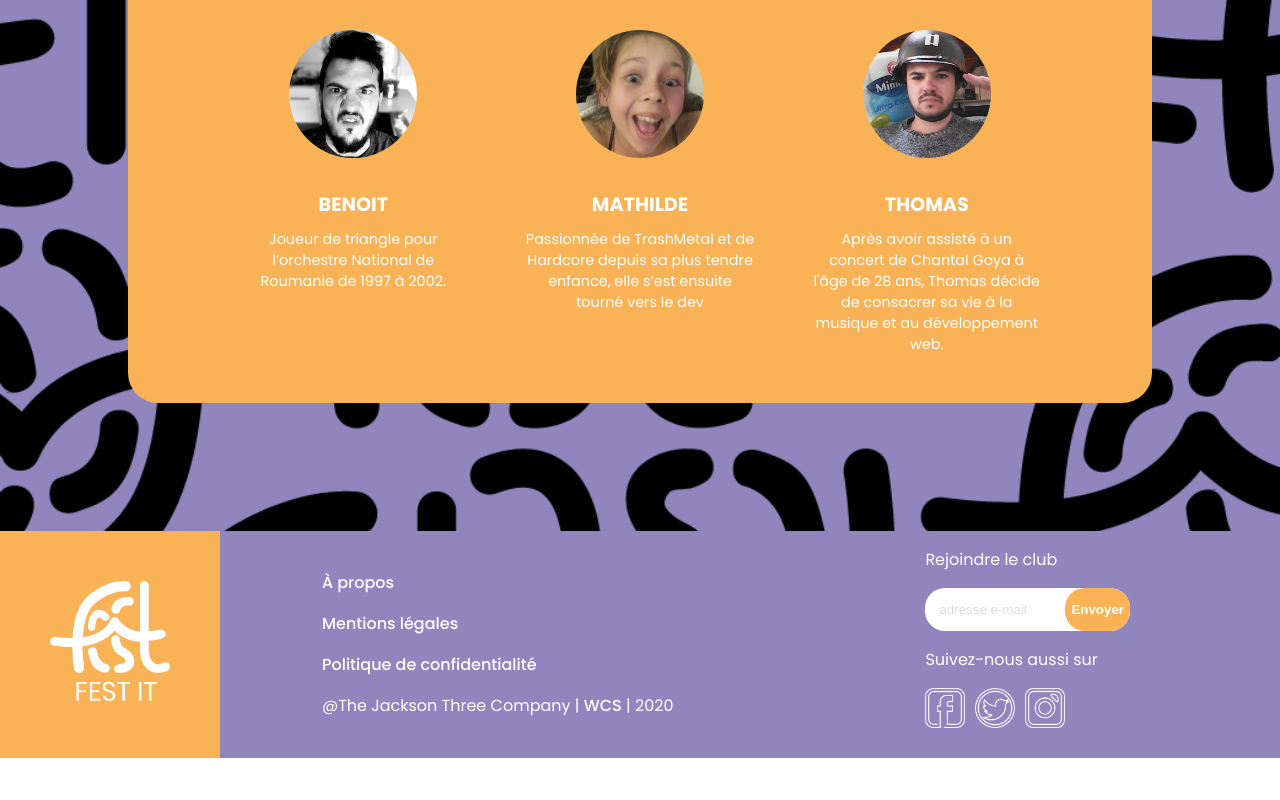
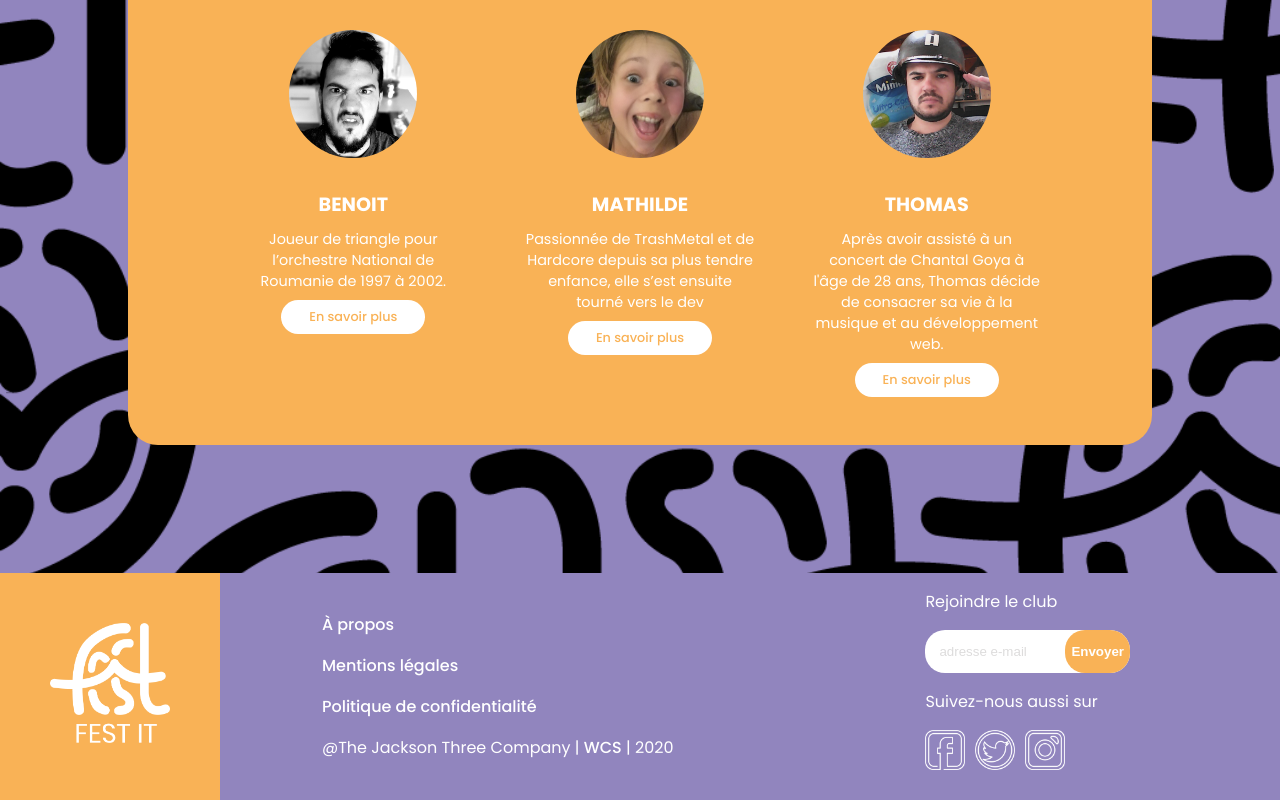
Before and after one commit to mathildetho/festit, a React (Create React App) app: page /A-propos in a window 1280 px wide. Shown: the part 699-1499 px from the top of the page. Before the commit the page ends 1457 px from the top, so only its background shows below. Built offline with nearby package versions, Linux system fonts and the light colour scheme.

Commit message:
add linkedin

```diff
--- a/src/components/APropos/APropos.css
+++ b/src/components/APropos/APropos.css
@@ -85,6 +85,16 @@
     object-fit: cover;
 }
 
+.text-card a {
+    justify-content: center;
+    background: #fff;
+    color: #f9b256;
+    font-size: 0.8rem;
+    border-radius: 30px;
+    width: 7rem;
+    margin: auto;
+    margin-top: 0.5rem;
+}
 
 @media (max-width:770px) {
     .cards {
--- a/src/components/APropos/AboutCard.js
+++ b/src/components/APropos/AboutCard.js
@@ -7,6 +7,8 @@ const AboutCard = (props) => {
             <div className='text-card' >
                 <h4 className='title-card' >{props.title}</h4>
                 <p className='desc' >{props.desc}</p>
+                {props.link ? <a href={props.link} target="_blank">En savoir plus</a>
+                : null}
             </div>
         </div>
     )
--- a/src/components/APropos/AboutLineUp.js
+++ b/src/components/APropos/AboutLineUp.js
@@ -10,6 +10,10 @@ const AboutLineUp = () => {
     const desc2 = 'Passionnée de TrashMetal et de Hardcore depuis sa plus tendre enfance, elle s’est ensuite tourné vers le dev';
     const desc3 = 'Après avoir assisté à un concert de Chantal Goya à l\'âge de 28 ans, Thomas décide de consacrer sa vie à la musique et au développement web.'
 
+    const link1 = 'https://www.linkedin.com/in/benoitgrand/';
+    const link2 = 'https://www.linkedin.com/in/mathilde-thoraninth/';
+    const link3 = 'https://www.linkedin.com/in/thomas-lachieze/'
+
     return(
         <div className='aboutcard' >
             <h3>La line-up</h3>
@@ -18,16 +22,19 @@ const AboutLineUp = () => {
                     imgsrc={ben}
                     title='Benoit'
                     desc={desc1}
+                    link={link1}
                     />
                 <AboutCard
                     imgsrc={math}
                     title='Mathilde'
                     desc={desc2}
+                    link={link2}
                     />
                 <AboutCard
                     imgsrc={thom}
                     title='Thomas'
                     desc={desc3}
+                    link={link3}
                     />
             </div>
         </div>
```
